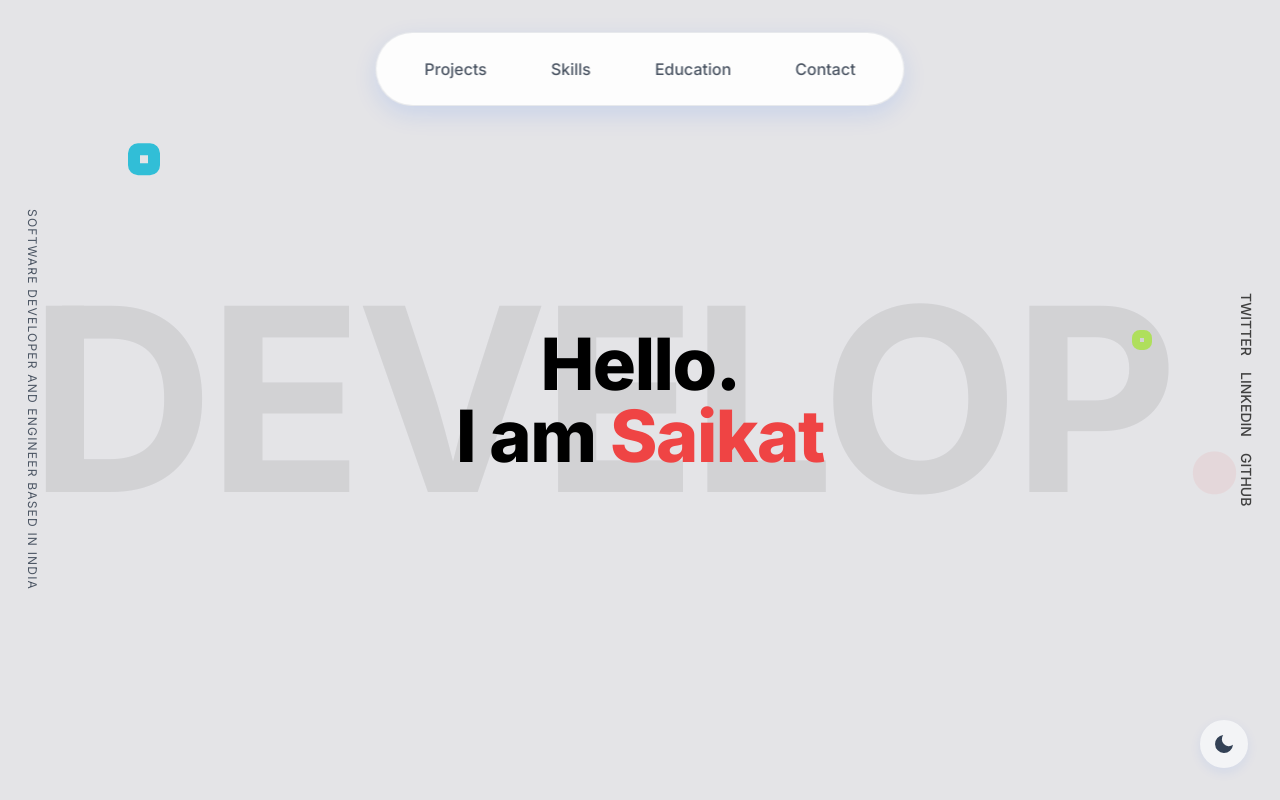
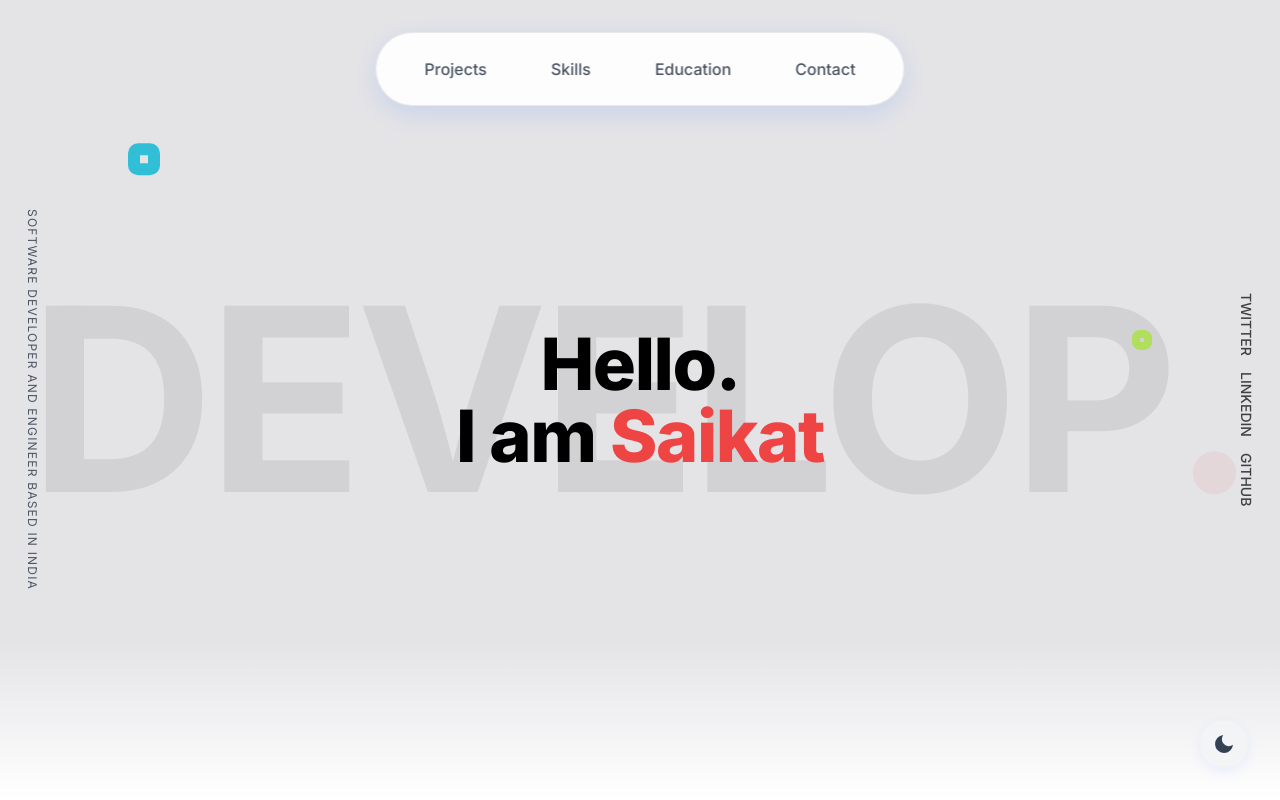
Before and after one commit to SaikatMandal7672/Portfolio-2025, a Next.js app: page / in a window 1280 px wide. Shown: the top 800 px of the page. Built offline with nearby package versions, Linux system fonts and the light colour scheme.

Commit message:
background fixes

```diff
--- a/components/Contact.tsx
+++ b/components/Contact.tsx
@@ -69,7 +69,7 @@ export default function Contact() {
   ]
 
   return (
-    <section id="contact" className="py-12 sm:py-16 md:py-24 bg-bg-surface dark:bg-[#000000] relative">
+    <section id="contact" className="py-12 sm:py-16 md:py-24 bg-bg-surface dark:bg-[#010a06] relative">
       {/* Toast Notification */}
       <div
         className={`fixed bottom-20 left-1/2 -translate-x-1/2 z-50 px-4 py-3 rounded-lg bg-neutral-900 dark:bg-white text-white dark:text-neutral-900 text-sm font-medium shadow-lg transition-all duration-300 flex items-center gap-2 ${
--- a/components/Hero.tsx
+++ b/components/Hero.tsx
@@ -102,7 +102,7 @@ export default function Hero() {
           </motion.div>
 
           {/* Bottom Fade Mask */}
-          <div className="absolute bottom-0 left-0 right-0 h-24 sm:h-32 md:h-40 bg-gradient-to-t from-zinc-200 dark:from-black to-transparent pointer-events-none z-10" />
+          <div className="absolute bottom-0 left-0 right-0 h-24 sm:h-32 md:h-40 bg-gradient-to-t from-bg-surface dark:from-[#04030b] to-transparent pointer-events-none z-10" />
         </section>
 
 
--- a/components/Projects.tsx
+++ b/components/Projects.tsx
@@ -55,7 +55,7 @@ const staggerItem = {
 
 export default function Projects() {
   return (
-    <section id="projects" className="py-12 sm:py-16 md:py-24 relative bg-bg-surface dark:bg-[#04030b]">
+    <section id="projects" className="py-12 sm:py-16 md:py-24 relative bg-bg-surface dark:bg-[#05040C]">
       <div className="max-w-[1280px] mx-auto px-4 sm:px-8 md:px-16 lg:px-24 xl:px-48">
         <h2 className="text-3xl sm:text-4xl md:text-5xl lg:text-6xl font-bold text-center mb-8 sm:mb-12 md:mb-16">Projects</h2>
 
--- a/components/Skills.tsx
+++ b/components/Skills.tsx
@@ -40,7 +40,7 @@ const child = {
 
 export default function Skills() {
   return (
-    <section id="skills" className="w-full py-12 sm:py-16 md:py-24 bg-slate-100">
+    <section id="skills" className="w-full py-12 sm:py-16 md:py-24 bg-slate-100 dark:bg-[#030207]">
       <div className="max-w-[1280px] mx-auto px-4 sm:px-8 md:px-16 lg:px-24 xl:px-48 ">
         <h2 className="text-2xl sm:text-3xl md:text-4xl font-bold text-center mb-8 sm:mb-12 md:mb-16">Skills</h2>
 
```
